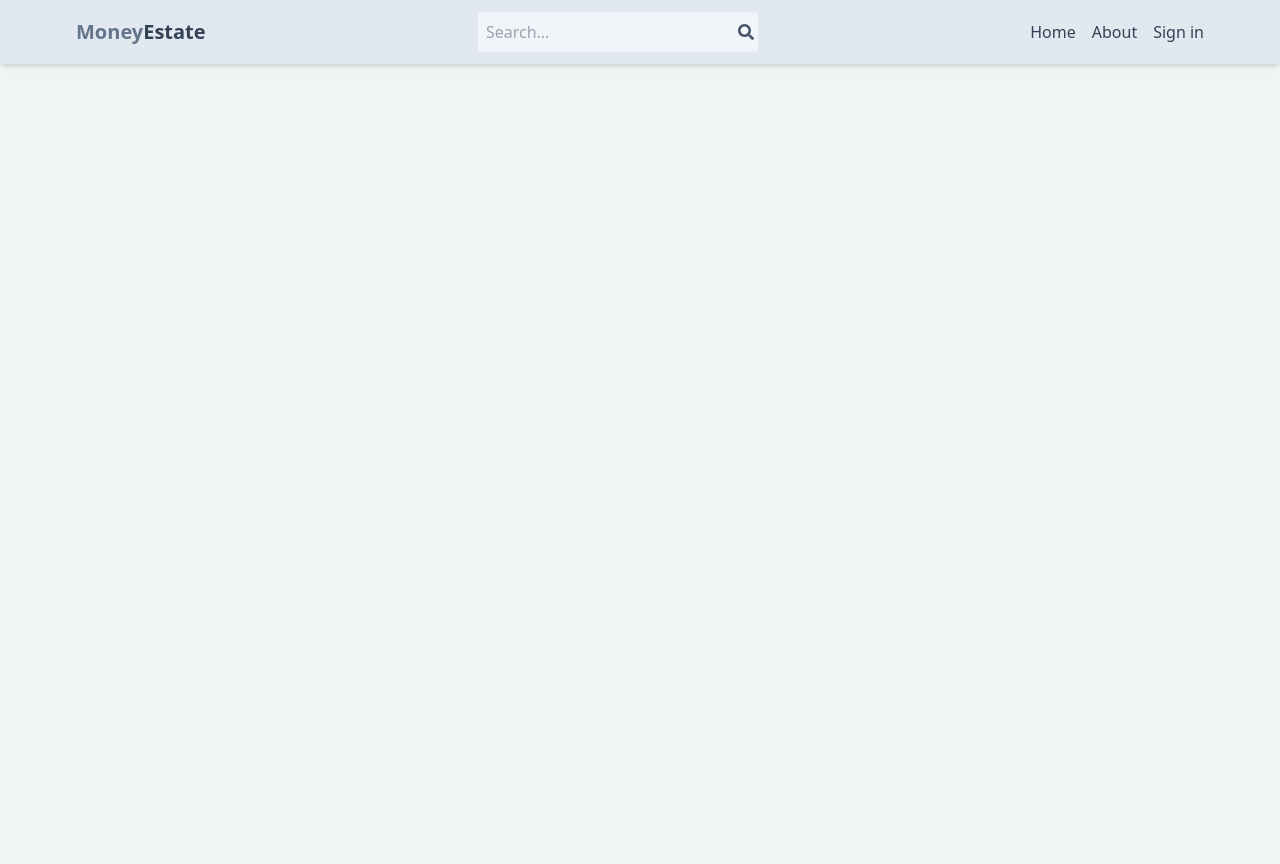
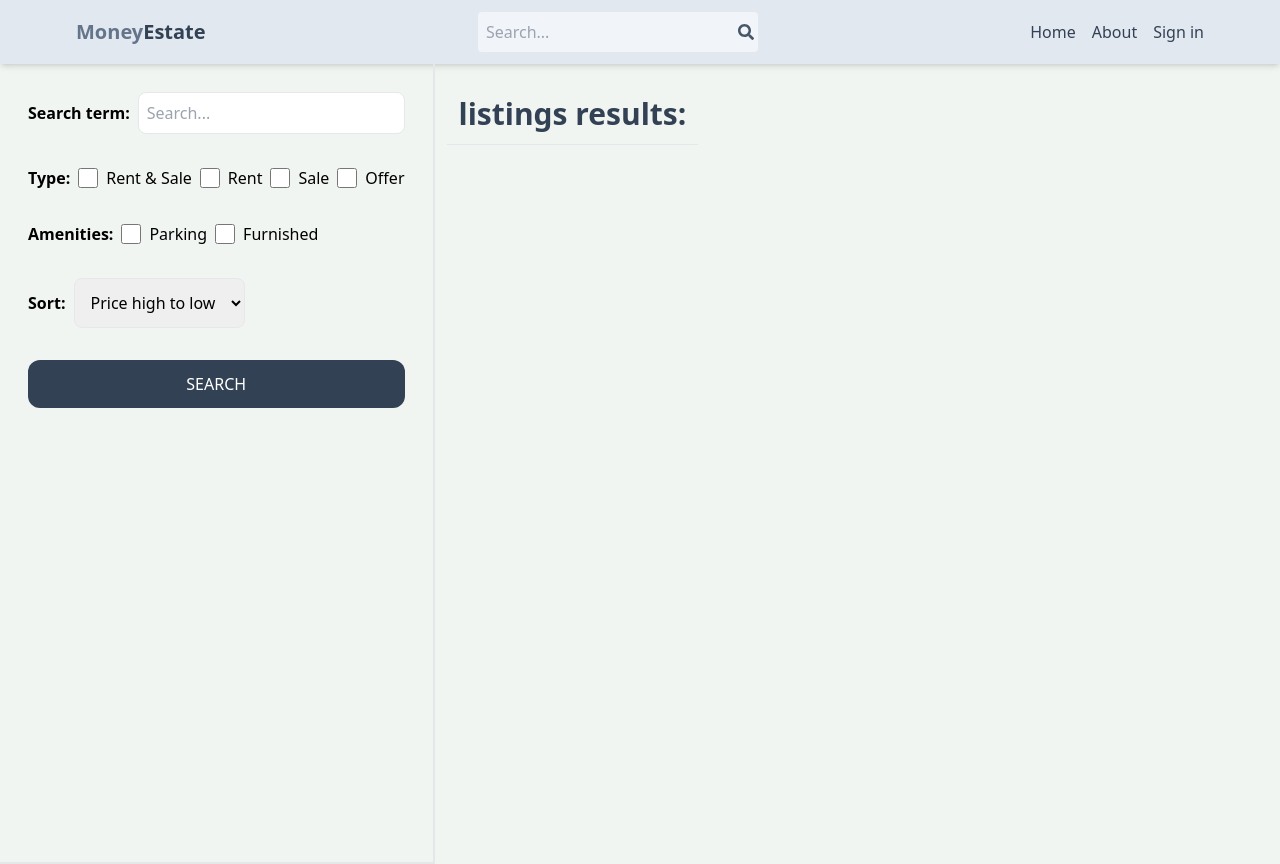
Before and after one commit to Abdalrahman-Muhammad/mern-estate, a React (Vite) app in the folder client/: page /search in a window 1280 px wide. Before the commit the page ends 800 px from the top, so only its background shows below. Built offline with nearby package versions, Linux system fonts and the light colour scheme; no server answers.

Commit message:
Create Search page UI

```diff
--- a/client/src/App.jsx
+++ b/client/src/App.jsx
@@ -8,6 +8,7 @@
   CreateListing,
   UpdateListing,
   Listing,
+  Search,
 } from "./pages";
 import { Header, PrivateRoute } from "./components";
 
@@ -20,6 +21,7 @@
         <Route path="/sign-in" element={<SignIn />} />
         <Route path="/sign-up" element={<SignUp />} />
         <Route path="/about" element={<About />} />
+        <Route path="/search" element={<Search />} />
         <Route path="/listing/:id" element={<Listing />} />
         <Route element={<PrivateRoute />}>
           <Route path="/profile" element={<Profile />} />
--- /dev/null
+++ b/client/src/pages/Search.jsx
@@ -0,0 +1,73 @@
+export const Search = () => {
+  return (
+    <div className="flex flex-col md:flex-row gap-3">
+      <div className="p-7 border-b-2 md:border-r-2 md:min-h-screen ">
+        <form className="flex flex-col gap-8">
+          <div className="flex items-center gap-2">
+            <label
+              htmlFor="searchTerm"
+              className="whitespace-nowrap font-semibold"
+            >
+              Search term:
+            </label>
+            <input
+              type="text"
+              name="searchTerm"
+              id="searchTerm"
+              placeholder="Search..."
+              className="border p-2 rounded-lg w-full"
+            />
+          </div>
+          <div className="flex gap-2 flex-wrap items-center">
+            <label className="font-semibold">Type:</label>
+            <div className="flex gap-2">
+              <input type="checkbox" id="all" className="w-5" />
+              <span>Rent & Sale</span>
+            </div>
+            <div className="flex gap-2">
+              <input type="checkbox" id="rent" className="w-5" />
+              <span>Rent</span>
+            </div>
+            <div className="flex gap-2">
+              <input type="checkbox" id="sale" className="w-5" />
+              <span>Sale</span>
+            </div>
+            <div className="flex gap-2">
+              <input type="checkbox" id="offer" className="w-5" />
+              <span>Offer</span>
+            </div>
+          </div>
+          <div className="flex gap-2 flex-wrap items-center">
+            <label className="font-semibold">Amenities:</label>
+            <div className="flex gap-2">
+              <input type="checkbox" id="parking" className="w-5" />
+              <span>Parking</span>
+            </div>
+            <div className="flex gap-2">
+              <input type="checkbox" id="furnished" className="w-5" />
+              <span>Furnished</span>
+            </div>
+          </div>
+          <div className="flex items-center gap-2">
+            <label className="font-semibold">Sort:</label>
+            <select id="sort_order" className="border rounded-lg p-3">
+              <option>Price high to low</option>
+              <option>Price low to high</option>
+              <option>Lates</option>
+              <option>Oldest</option>
+            </select>
+          </div>
+          <button className="p-3 uppercase text-white rounded-xl bg-slate-700 hover:opacity-90">
+            Search
+          </button>
+        </form>
+      </div>
+
+      <div className="">
+        <h1 className="text-3xl font-semibold text-slate-700 border-b p-3 mt-5">
+          listings results:
+        </h1>
+      </div>
+    </div>
+  );
+};
--- a/client/src/pages/index.js
+++ b/client/src/pages/index.js
@@ -6,6 +6,7 @@
 import { CreateListing } from "./CreateListing";
 import { UpdateListing } from "./UpdateListing";
 import { Listing } from "./Listing";
+import { Search } from "./Search";
 
 export {
   About,
@@ -16,4 +17,5 @@
   CreateListing,
   UpdateListing,
   Listing,
+  Search,
 };
```
